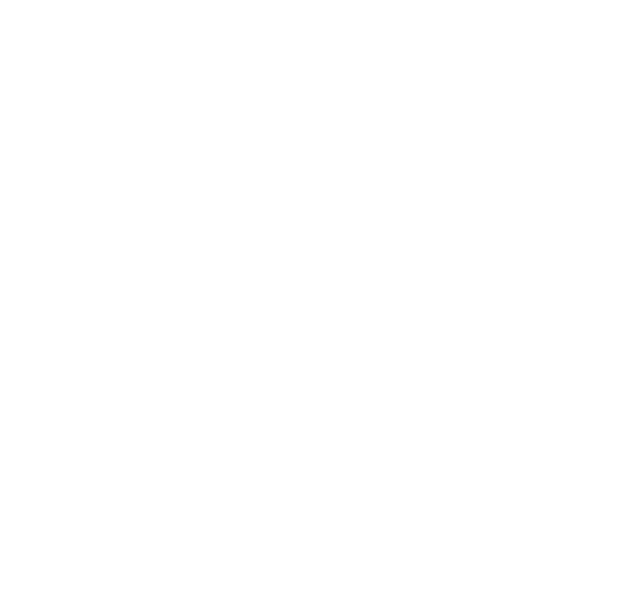
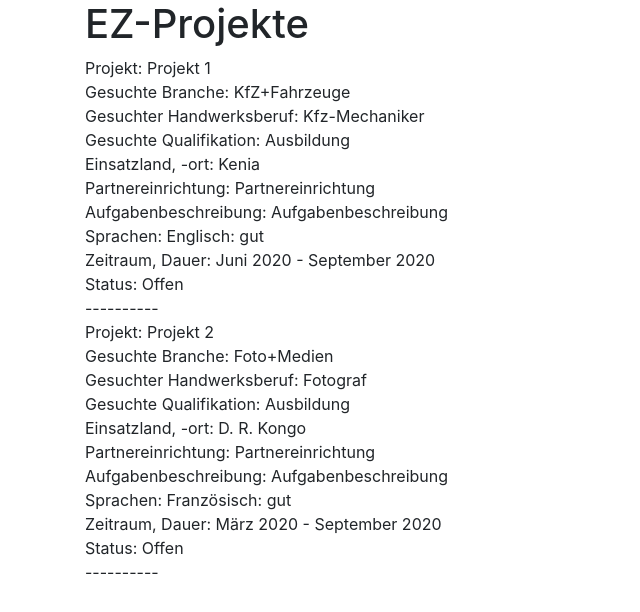
Before and after one commit to j05ch/react-forms-training, a React (Create React App) app: page /projects in a window 1280 px wide. Shown: the top 612 px of the page, without its empty margins (0-640 px from the left). Built offline with nearby package versions, Linux system fonts and the light colour scheme.

Commit message:
add mock and components for craftsmen and projects still WIP for context and reducer

```diff
--- /dev/null
+++ b/src/Craftsmen.js
@@ -0,0 +1,60 @@
+import React, { useContext, useEffect, useState } from 'react';
+import Container from 'react-bootstrap/container';
+
+function Craftsmen({craftsmen}) {
+
+    const formDe = {
+        firstName: 'Vorname',
+        lastName: 'Nachname',
+        field: 'Branche',
+        profession: 'Handwerksberuf',
+        qualification: 'Qualifikation/ Berufsabschluss',
+        mainFocus: 'Tätikeitsschwerpunkte',
+        experience: 'Berufserfahrung in Jahren',
+        languages: 'Sprachen',
+        experienceAbroad: 'Auslandserfahrung',
+        freeFromTo: 'Verfügbarkeit, mögliche Einsatzdauer',
+        status: 'Status'
+    };
+
+    const formEn = {
+        firstName: 'Given name',
+        lastName: 'Name',
+        field: 'Field',
+        profession: 'Profession',
+        qualification: 'Qualification',
+        mainFocus: 'Main focus',
+        experience: 'Experience in years',
+        languages: 'Languages',
+        experienceAbroad: 'Experience abroad',
+        freeFromTo: 'Free from to',
+        status: 'Status'
+    };
+
+    let form = formDe;
+
+    const items = craftsmen.map((craftsman, i) =>
+        <div key={i}>
+            <div>{form.firstName}: {craftsman.firstName}</div>
+            <div>{form.lastName}: {craftsman.lastName}</div>
+            <div>{form.field}: {craftsman.field.map((f, i) => <span key={i}>{f}{'  '}</span>)}</div>
+            <div>{form.profession}: {craftsman.profession}</div>
+            <div>{form.qualification}: {craftsman.qualification}</div>
+            <div>{form.mainFocus}: {craftsman.mainFocus}</div>
+            <div>{form.experience}: {craftsman.experience}</div>
+            <div>{form.languages}: {craftsman.languages.map((l, i) => <span key={i}>{l[0]}: {l[1]}</span>)}</div>
+            <div>{form.experienceAbroad}: {craftsman.experienceAbroad}</div>
+            <div>{form.status}: {craftsman.status}</div>
+            <div>----------</div>
+        </div>
+    );
+
+    return (
+        <Container>
+            <h1>Handwerker</h1>
+            {items}
+        </Container>
+    );
+}
+
+export default Craftsmen;
--- a/src/Main.js
+++ b/src/Main.js
@@ -5,6 +5,9 @@ import Projekt from './Projekt';
 import Login from './Login';
 import { BrowserRouter as Router, Switch, Route, Redirect } from 'react-router-dom';
 import Success from './Success';
+import { handwerker, projekte } from './mockData';
+import Projects from './Projects';
+import Craftsmen from './Craftsmen';
 
 function Main() {
     const [user, setUser] = useState('');
@@ -12,21 +15,18 @@ function Main() {
     function handleSuccessfulAuth(data) {
         const user = data.email;
         setUser(user);
-        // this.history.push('/success');
-        // return (
-        //     <Redirect to={'/success'} />
-        // )
     }
 
     return (
         <Router>
             <Switch>
-                <Route exact path='/' key='login' render={props => <Login {...props} handleSuccessfulAuth={handleSuccessfulAuth} />} />
+                <Route path='/login' key='login' render={props => <Login {...props} handleSuccessfulAuth={handleSuccessfulAuth} />} />
                 <Route path='/success' key='success' render={props => <Success {...props} user={user} />} />
-                {/*<Registration />*/}
-                {/*<Login/>*/}
-                {/*<Handwerker />*/}
-                {/*<Projekt />*/}
+                <Route path='/projects' key='projects' render={props => <Projects {...props} projects={projekte} />} />
+                <Route path='/craftsmen' key='craftsmen' render={props => <Craftsmen {...props} craftsmen={handwerker} />} />
+                <Route path='/register' key='register' component={Registration} />
+                <Route path='/handwerker' key='handwerker' component={Handwerker} />
+                <Route path='/projekt' key='projekt' component={Projekt} />
             </Switch>
         </Router>
     )
--- /dev/null
+++ b/src/Projects.js
@@ -0,0 +1,58 @@
+import React, { useContext, useEffect, useState } from 'react';
+import Container from 'react-bootstrap/container';
+
+function Projects({projects}) {
+
+    const formDe = {
+        project: 'Projekt',
+        field: 'Gesuchte Branche',
+        profession: 'Gesuchter Handwerksberuf',
+        qualification: 'Gesuchte Qualifikation',
+        location: 'Einsatzland, -ort',
+        partner: 'Partnereinrichtung',
+        tasks: 'Aufgabenbeschreibung',
+        languages: 'Sprachen',
+        period: 'Zeitraum, Dauer',
+        status: 'Status'
+    };
+
+    const formEn = {
+        project: 'Project',
+        field: 'Field',
+        profession: 'Searched profession',
+        qualification: 'Searched qualification',
+        location: 'Location',
+        partner: 'Partner',
+        tasks: 'Tasks',
+        languages: 'Languages',
+        period: 'From to',
+        status: 'Status'
+    };
+
+    let form = formDe;
+
+    const items = projects.map((project, i) =>
+        <div key={i}>
+            <div>{form.project}: {project.project}</div>
+            <div>{form.field}: {project.field}</div>
+            <div>{form.profession}: {project.profession}</div>
+            <div>{form.qualification}: {project.qualification}</div>
+            <div>{form.location}: {project.location}</div>
+            <div>{form.partner}: {project.partner}</div>
+            <div>{form.tasks}: {project.tasks}</div>
+            <div>{form.languages}: {project.languages.map((l, i) => <span key={i}>{l[0]}: {l[1]}</span>)}</div>
+            <div>{form.period}: {project.period}</div>
+            <div>{form.status}: {project.status}</div>
+            <div>----------</div>
+        </div>
+    );
+
+    return (
+        <Container>
+            <h1>EZ-Projekte</h1>
+            {items}
+        </Container>
+    );
+}
+
+export default Projects;
--- a/src/Registration.js
+++ b/src/Registration.js
@@ -16,26 +16,26 @@ function Registration(props) {
 
     function onSubmit(data) {
         console.log(data);
-        // axios
-        //     .post(
-        //         "http://localhost:3001/registrations",
-        //         {
-        //             user: {
-        //                 email: email,
-        //                 password: password,
-        //                 password_confirmation: passwordConfirmation
-        //             }
-        //         },
-        //         {withCredentials: true}
-        //     )
-        //     .then(response => {
-        //         if (response.data.status === "created") {
-        //             props.handleSuccessfulAuth(response.data);
-        //         }
-        //     })
-        //     .catch(error => {
-        //         console.log("registration error", error);
-        //     });
+        axios
+            .post(
+                "http://localhost:3000/registrations",
+                {
+                    user: {
+                        email: data.email,
+                        password: data.password,
+                        password_confirmation: data.passwordConfirmation
+                    }
+                },
+                {withCredentials: true}
+            )
+            .then(response => {
+                if (response.data.status === "created") {
+                    props.handleSuccessfulAuth(response.data);
+                }
+            })
+            .catch(error => {
+                console.log("registration error", error);
+            });
     }
 
     const formDe = {
--- /dev/null
+++ b/src/mockData.js
@@ -0,0 +1,61 @@
+export const handwerker = [
+    {
+        firstName: 'Hans',
+        lastName: 'Maulwurf',
+        field: [
+            'Elektro', 'KfZ+Fahrzeuge'
+        ],
+        profession: 'Mechatroniker',
+        qualification: 'Ausbildung',
+        mainFocus: 'Kfz',
+        experience: '8',
+        languages: [['Englisch', 'gut']],
+        experienceAbroad: 'Spanien',
+        freeFromTo: '2020',
+        status: 'Aktuell'
+    },
+    {
+        firstName: 'Sarah',
+        lastName: 'Meier',
+        field: [
+            'Holz', 'Lebensmittel'
+        ],
+        profession: 'Kauffrau',
+        qualification: 'Ausbildung',
+        mainFocus: 'Handel',
+        experience: '5',
+        languages: [['Französisch', 'gut']],
+        experienceAbroad: '-',
+        freeFromTo: '2020',
+        status: 'Aktuell'
+    }
+];
+
+export const projekte = [
+    {
+        project: 'Projekt 1',
+        fieldLabel: 'Gesuchte Branche',
+        field: 'KfZ+Fahrzeuge',
+        profession: 'Kfz-Mechaniker',
+        qualification: 'Ausbildung',
+        location: 'Kenia',
+        partner: 'Partnereinrichtung',
+        tasks: 'Aufgabenbeschreibung',
+        languages: [['Englisch', 'gut']],
+        period: 'Juni 2020 - September 2020',
+        status: 'Offen'
+    },
+    {
+        project: 'Projekt 2',
+        fieldLabel: 'Gesuchte Branche',
+        field: 'Foto+Medien',
+        profession: 'Fotograf',
+        qualification: 'Ausbildung',
+        location: 'D. R. Kongo',
+        partner: 'Partnereinrichtung',
+        tasks: 'Aufgabenbeschreibung',
+        languages: [['Französisch', 'gut']],
+        period: 'März 2020 - September 2020',
+        status: 'Offen'
+    }
+];
```
Also changed, not shown: src/Login.js (+32 -1 lines).
